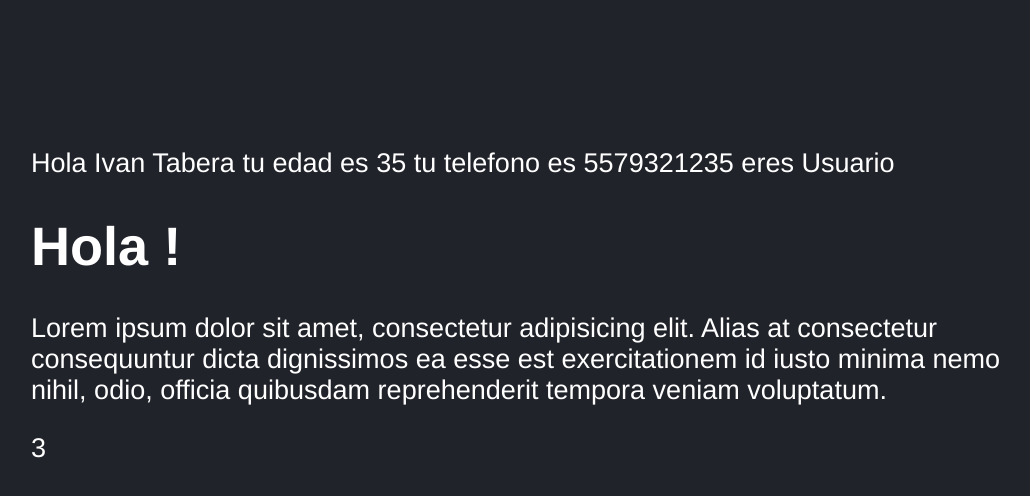
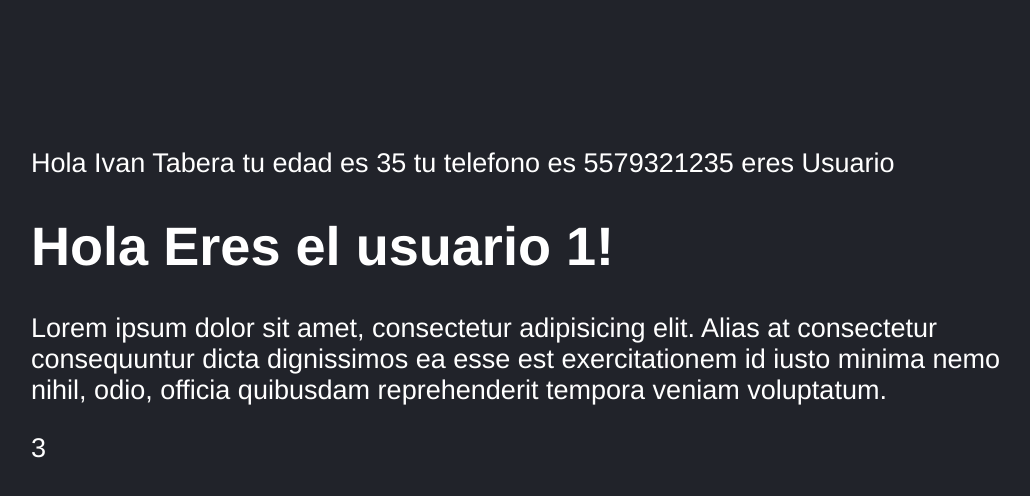
Before and after one commit to ivantabera/02-first-step-react, a React (Vite) app: page / in a window 1280 px wide. Shown: the top 496 px of the page, without its empty margins (117-1147 px from the left). Built offline with nearby package versions, Linux system fonts and the light colour scheme.

Commit message:
Se instala el paquete para las proptypes y se realiza el ejercicio para hacerlas obligatorias y tiparlas

```diff
--- a/package.json
+++ b/package.json
@@ -10,6 +10,7 @@
     "preview": "vite preview"
   },
   "dependencies": {
+    "prop-types": "^15.8.1",
     "react": "^18.2.0",
     "react-dom": "^18.2.0"
   },
--- a/src/main.jsx
+++ b/src/main.jsx
@@ -7,7 +7,7 @@ import {MyFirstApp} from "./MyFirstApp.jsx";
 ReactDOM.createRoot(document.getElementById('root')).render(
   <React.StrictMode>
     <MyFirstApp
-      texto="Eres el usuario 1"
+      title="Eres el usuario 1"
       subtitle="Lorem ipsum dolor sit amet, consectetur adipisicing elit. Alias at consectetur consequuntur dicta dignissimos ea esse est exercitationem id iusto minima nemo nihil, odio, officia quibusdam reprehenderit tempora veniam voluptatum."
       operation={2}
     />
```
Also changed, not shown: src/MyFirstApp.jsx (+8 -0 lines), 1 other file (tests, documents, lock files or other folders).
